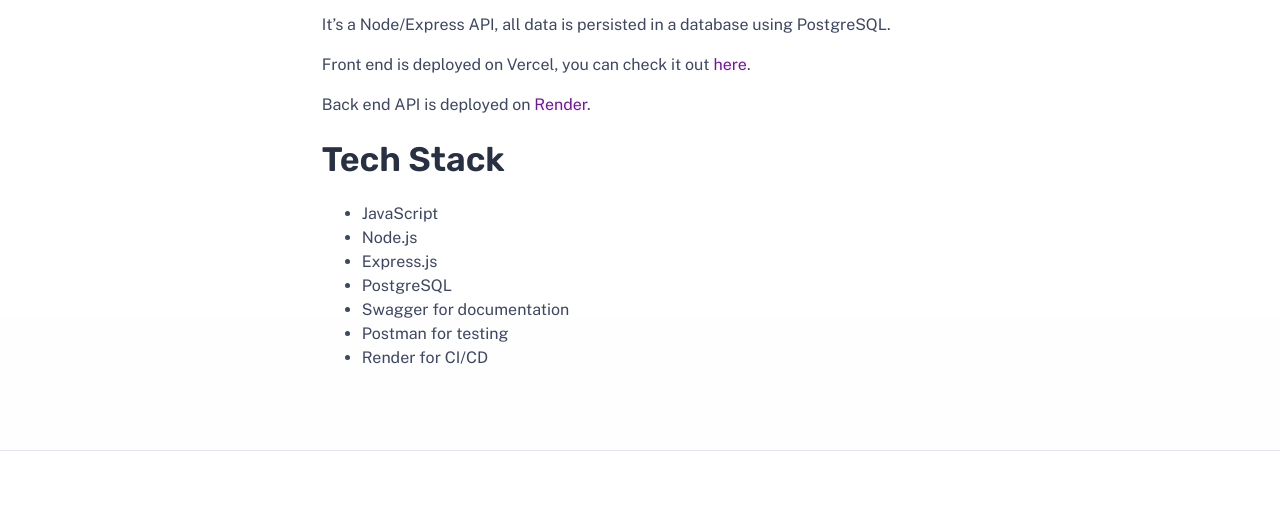
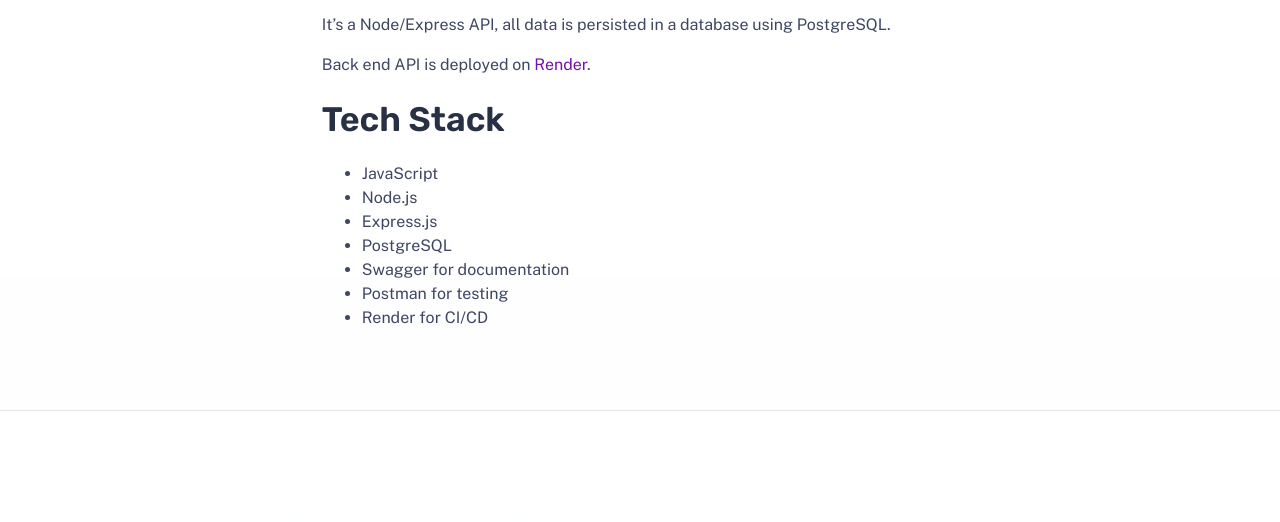
Before and after one commit to Mariphy/Mariphy.github.io, an Astro site: page /work/personal-budget-api in a window 1280 px wide. Shown: the part 1285-1807 px from the top of the page. Built offline with nearby package versions, Linux system fonts and the light colour scheme; Astro itself is replaced by a stand-in of ours.

Commit message:
edit project description

```diff
--- a/src/content/work/personal-budget-api.md
+++ b/src/content/work/personal-budget-api.md
@@ -18,8 +18,6 @@
 
 It's a Node/Express API, all data is persisted in a database using PostgreSQL.
 
-Front end is deployed on Vercel, you can check it out [here](https://personal-budget-portfolio-project.vercel.app/).
-
 Back end API is deployed on [Render](https://personal-budget-portfolio-project.onrender.com/).
 
 #### Tech Stack
```
